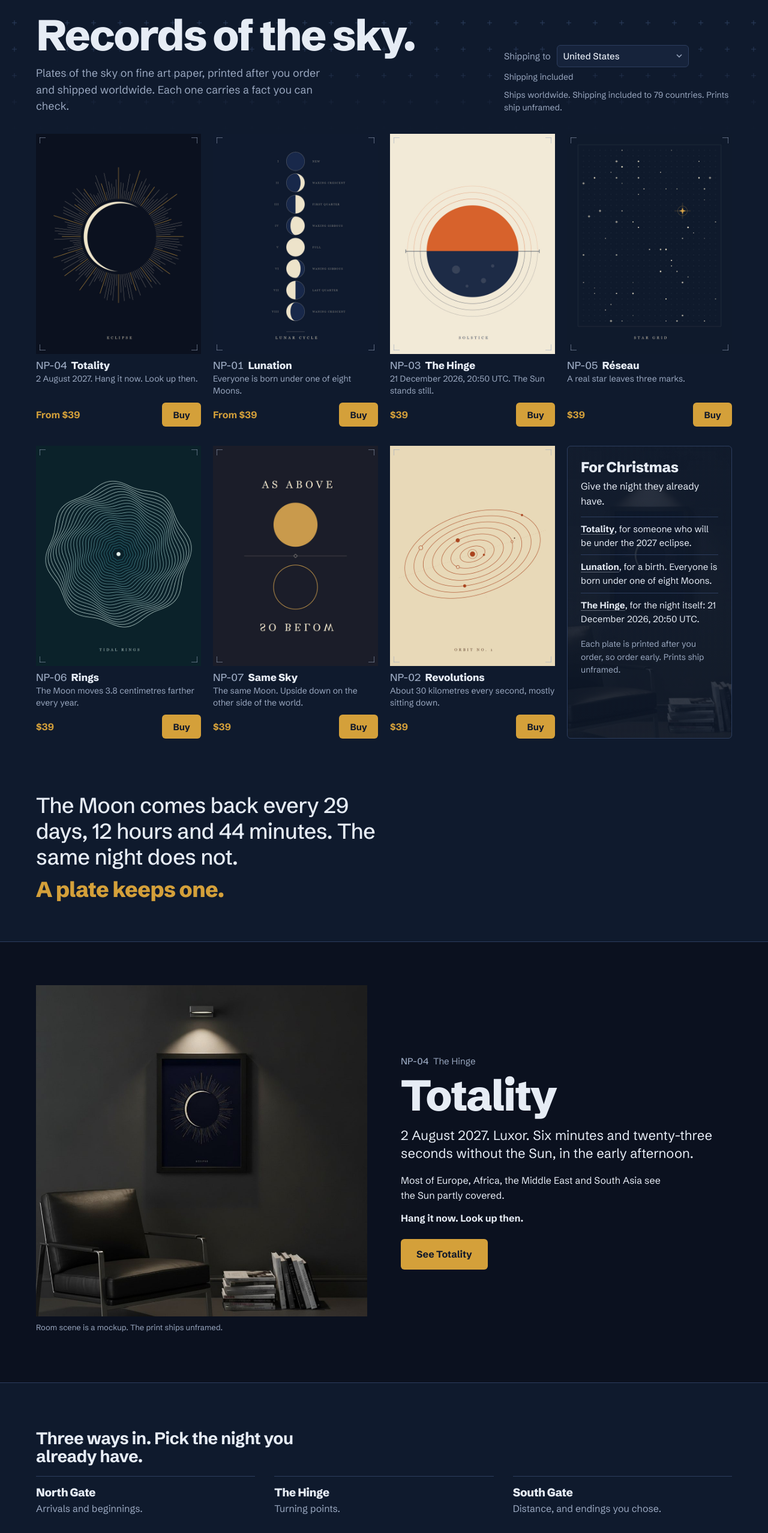
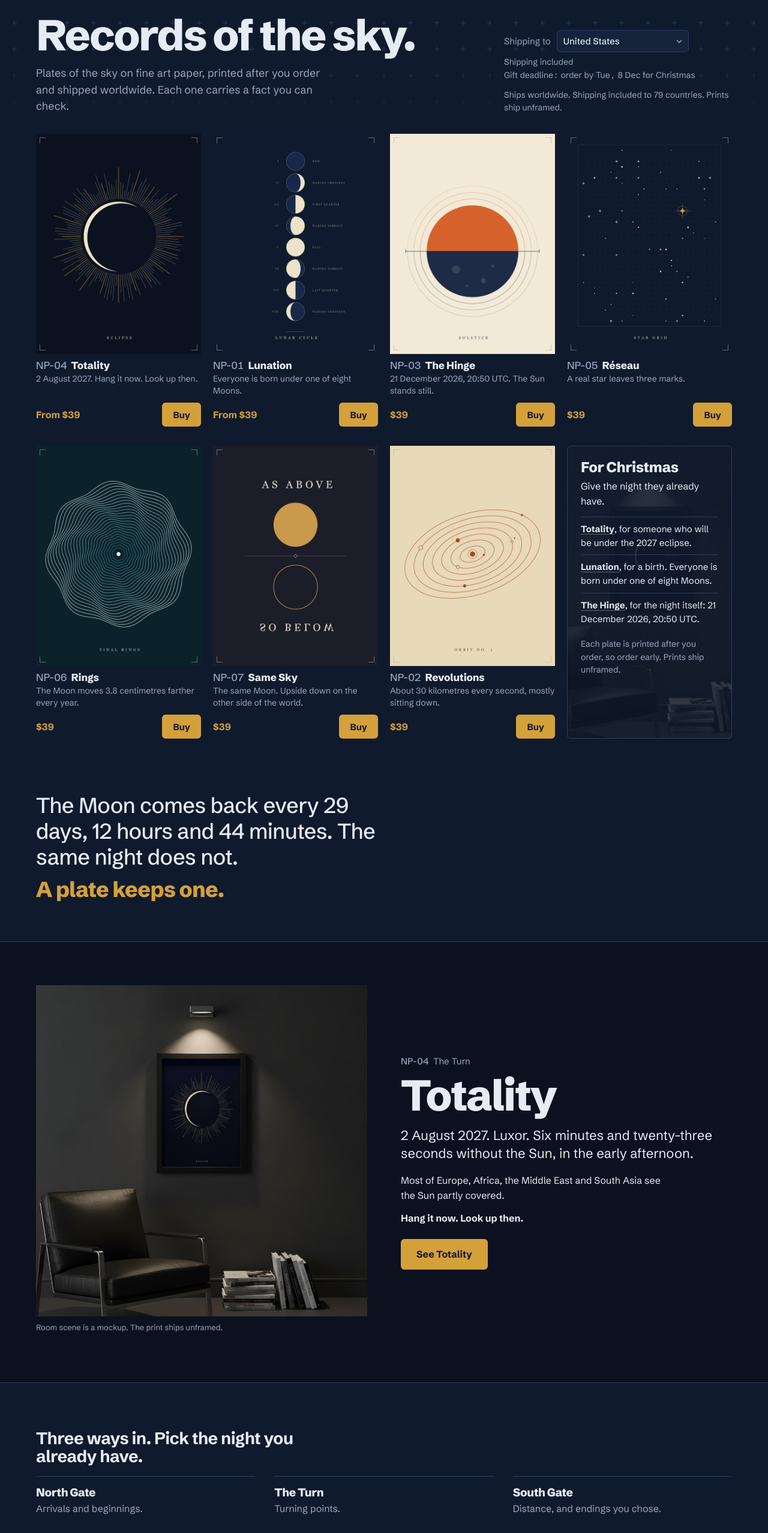
Before and after one commit to ceo525/northgate-shop, a plain HTML site: page index.html in a window 1280 px wide. Shown: the part 85-2640 px from the top of the page at 60% size. Drawn offline with Linux system fonts and the light colour scheme; no server answers.

Commit message:
EN-23: per-country Christmas gift deadline under Buy (Prodigi cut-offs, carrier-matched); QA-7 wing label The Hinge -> The Turn

```diff
--- a/index.html
+++ b/index.html
@@ -29,6 +29,7 @@
 </div>
 <div class="hero-side">
 <div class="ship-to home-picker" hidden><label for="country">Shipping to</label><select id="country" data-z2ship="36" data-z3ship="82"><option value="">Choose your country</option></select><span class="ship-note" data-ship>Shipping included</span></div>
+<p class="ship-note" data-gift hidden></p>
 <p class="assure">Ships worldwide. Shipping included to 79 countries. Prints ship unframed.</p>
 </div>
 </section>
@@ -58,7 +59,7 @@
 <div class="wrap flagship-in">
 <div class="flag-art" style="--ground:#0B111F"><img src="art/ai/eclipse-1024.jpg" width="1024" height="1024" loading="lazy" alt="Totality plate in a thin black frame on a charcoal wall, lit by a single spotlight above a leather armchair."><p class="cap">Room scene is a mockup. The print ships unframed.</p></div>
 <div class="flag-copy">
-<p class="cat"><span class="np">NP-04</span> The Hinge</p>
+<p class="cat"><span class="np">NP-04</span> The Turn</p>
 <h2 id="fh">Totality</h2>
 <p class="log">2 August 2027. Luxor. Six minutes and twenty-three seconds without the Sun, in the early afternoon.</p>
 <p>Most of Europe, Africa, the Middle East and South Asia see the Sun partly covered.</p>
@@ -71,7 +72,7 @@
 <h2>Three ways in. Pick the night you already have.</h2>
 <div class="wing-row">
 <div><h3>North Gate</h3><p>Arrivals and beginnings.</p></div>
-<div><h3>The Hinge</h3><p>Turning points.</p></div>
+<div><h3>The Turn</h3><p>Turning points.</p></div>
 <div><h3>South Gate</h3><p>Distance, and endings you chose.</p></div>
 </div>
 </section>
@@ -92,7 +93,7 @@
 <nav aria-label="Footer"><a href="index.html#plates">Plates</a><a href="about.html">About</a><a href="https://x.com/WorkflowsShelf" rel="noopener">@WorkflowsShelf on X</a></nav>
 </div>
 </footer>
-<script src="site.js?v=5b054ef18d" defer></script>
+<script src="site.js?v=7067a8e2b0" defer></script>
 <script src="counter.js" data-site="ng" data-page="home"></script>
 </body>
 </html>
--- a/site.js
+++ b/site.js
@@ -6,6 +6,25 @@
   var sel = document.getElementById('country');
   var buys = document.querySelectorAll('[data-buy]');
   if (!sel || !buys.length) return;
+  // Gift deadline per country (EN-23): Prodigi's recommended last order date for Christmas delivery
+  // (prodigi.com/christmas-delivery-dates, fine art prints global), used only where a Budget quote to that country
+  // uses the same lab and carrier as the published row; minus 2 days margin. US: USPS Ground Advantage 17 Dec
+  // (about.usps.com 2026 release) minus Prodigi's 5-day US gap, 2 days UPS Mail Innovations induction, 2 days margin.
+  // Countries without a sourced date get no line until every cut-off has passed. Evidence: engineer\en23\match_log.txt
+  var GIFT = {"AO":"2026-12-09","AR":"2026-12-12","AU":"2026-12-11","AW":"2026-12-12","AZ":"2026-12-11","BF":"2026-12-09","BJ":"2026-12-09","BN":"2026-12-11","BO":"2026-12-12","BR":"2026-12-12","BT":"2026-12-11","BW":"2026-12-09","CA":"2026-12-13","CD":"2026-12-09","CF":"2026-12-09","CG":"2026-12-09","CI":"2026-12-09","CL":"2026-12-12","CM":"2026-12-09","CO":"2026-12-12","CV":"2026-12-09","CW":"2026-12-12","DJ":"2026-12-09","EC":"2026-12-12","ER":"2026-12-09","ET":"2026-12-09","FK":"2026-12-12","GA":"2026-12-09","GB":"2026-12-13","GF":"2026-12-12","GM":"2026-12-09","GN":"2026-12-09","GQ":"2026-12-09","GW":"2026-12-09","GY":"2026-12-12","IL":"2026-12-12","KG":"2026-12-11","KH":"2026-12-09","KM":"2026-12-09","KZ":"2026-12-11","LA":"2026-12-11","LK":"2026-12-11","MA":"2026-12-09","MC":"2026-12-13","MG":"2026-12-09","MM":"2026-12-11","MN":"2026-12-11","MR":"2026-12-09","MV":"2026-12-05","MW":"2026-12-09","MZ":"2026-12-09","NA":"2026-12-09","NZ":"2026-12-04","PE":"2026-12-12","PY":"2026-12-12","RE":"2026-12-09","RW":"2026-12-09","SC":"2026-12-09","SL":"2026-12-09","SN":"2026-12-09","SR":"2026-12-12","TD":"2026-12-09","TG":"2026-12-09","TJ":"2026-12-11","TM":"2026-12-11","TT":"2026-12-12","TZ":"2026-12-09","UG":"2026-12-09","US":"2026-12-08","UY":"2026-12-12","UZ":"2026-12-11","VE":"2026-12-12"};
+  var GIFT_LAST = Object.keys(GIFT).map(function (c) { return GIFT[c]; }).sort().pop();
+  var gifts = document.querySelectorAll('[data-gift]');
+  function iso(d) { return d.getFullYear() + '-' + ('0' + (d.getMonth() + 1)).slice(-2) + '-' + ('0' + d.getDate()).slice(-2); }
+  function giftLine(c) {
+    var today = iso(new Date()), d = GIFT[c];
+    if (today >= '2026-12-25') return '';
+    if (d && today <= d) {
+      var day = new Date(d + 'T12:00:00').toLocaleDateString('en-GB', { weekday: 'short', day: 'numeric', month: 'short' });
+      return 'Gift deadline: order by ' + day + ' for Christmas';
+    }
+    if ((d && today > d) || today > GIFT_LAST) return 'Ships worldwide; arrives after Christmas';
+    return '';
+  }
   var names = window.Intl && Intl.DisplayNames ? new Intl.DisplayNames([navigator.language || 'en'], { type: 'region' }) : null;
   var opts = Object.keys(ZONE).map(function (c) {
     var n = c; try { n = names ? names.of(c) : c; } catch (err) {}
@@ -22,6 +41,8 @@
       b.setAttribute('aria-label', lead + b.getAttribute('data-name') + ', $' + b.getAttribute('data-price') + (cost ? ' plus $' + cost + ' shipping' : ', shipping included'));
     });
     Array.prototype.forEach.call(ships, function (s) { s.textContent = cost ? '+ $' + cost + ' shipping' : 'Shipping included'; });
+    var g = giftLine(sel.value);
+    Array.prototype.forEach.call(gifts, function (p) { p.textContent = g; p.hidden = !g; });
   }
   var guess = (navigator.languages || [navigator.language || '']).map(function (l) { var m = /-([A-Za-z]{2})$/.exec(l); return m && m[1].toUpperCase(); }).filter(function (c) { return c && ZONE[c]; })[0];
   if (guess) sel.value = guess;
```
Also changed, not shown: 404.html (+1 -1 lines), about.html (+2 -2 lines), as-above.html (+2 -1 lines), eclipse-large.html (+3 -2 lines), eclipse.html (+3 -2 lines), lunar-cycle-large.html (+2 -1 lines), lunar-cycle.html (+2 -1 lines), orbit-no-1.html (+3 -2 lines), solstice.html (+3 -2 lines), star-grid.html (+2 -1 lines), thanks.html (+1 -1 lines), tidal-rings.html (+2 -1 lines), waxing.html (+1 -1 lines).
